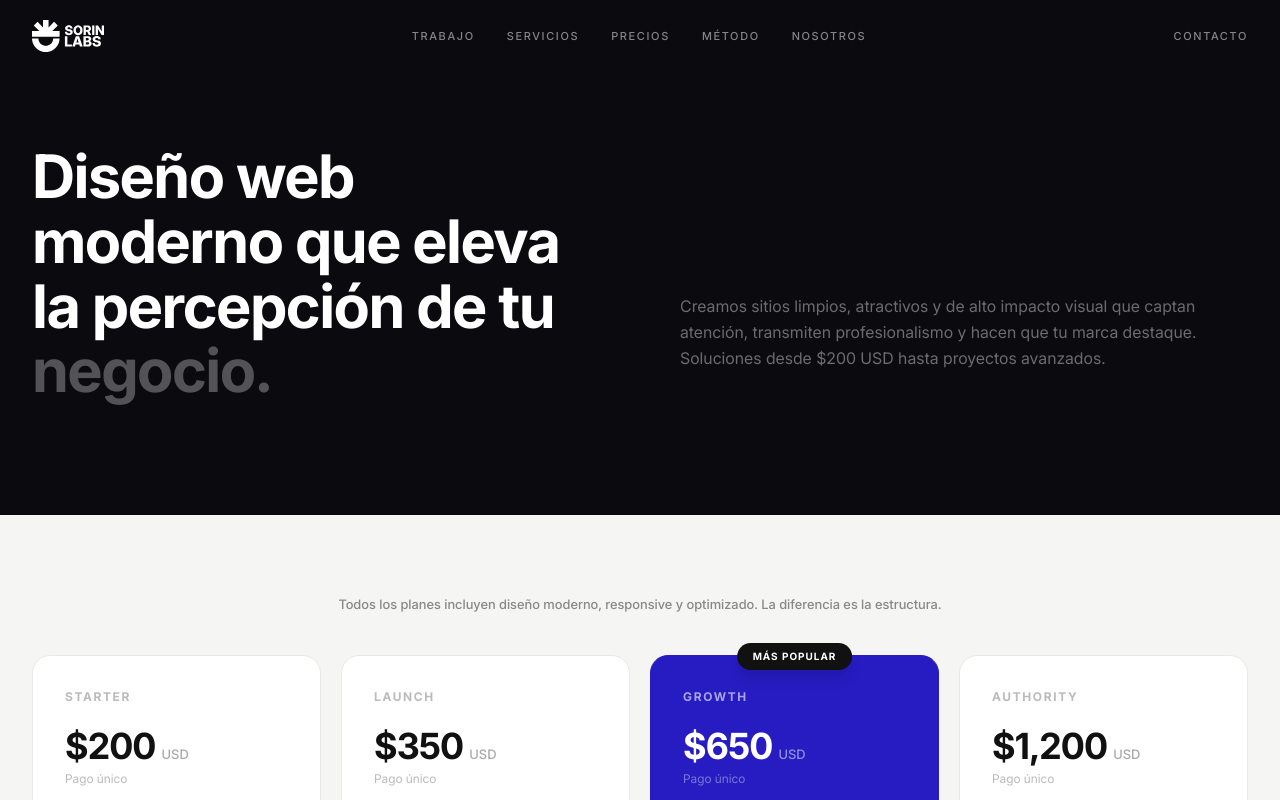
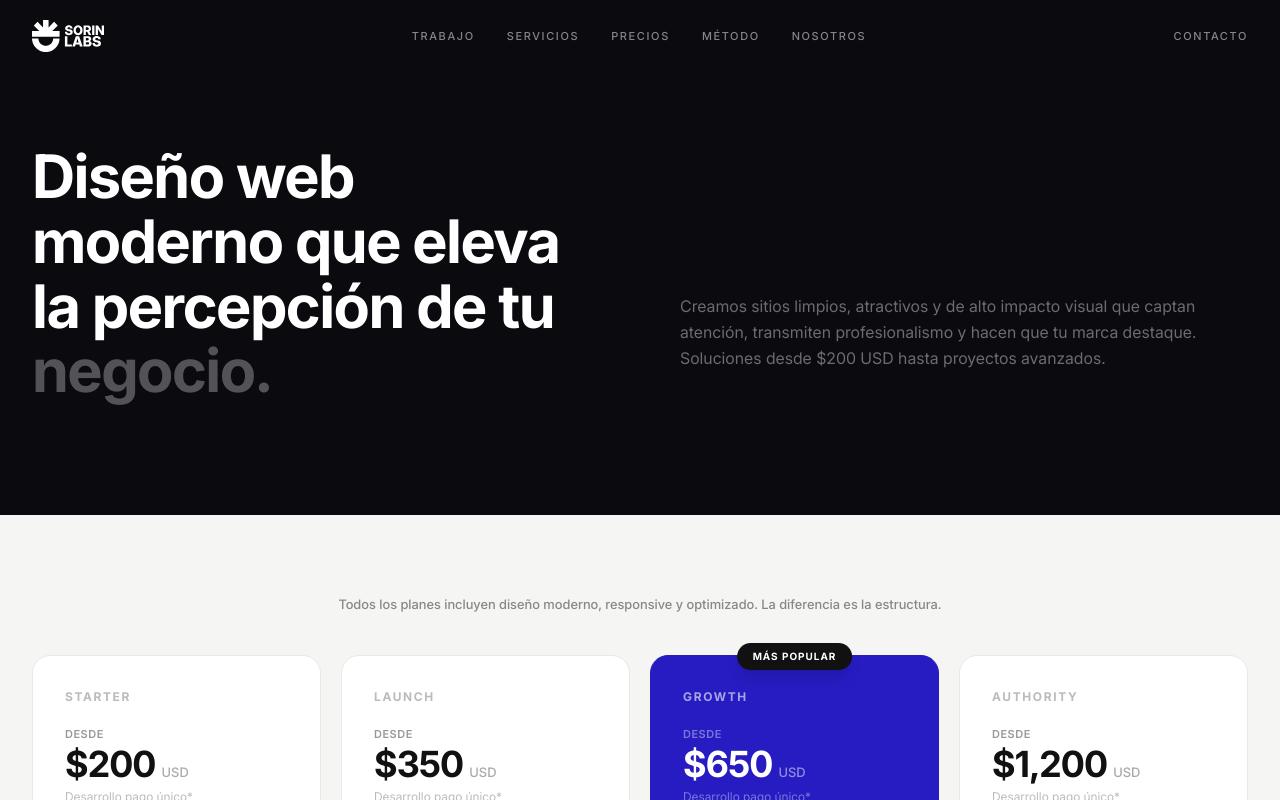
Before and after one commit to kirianL/SorinLabs, a Next.js app: page /precios in a window 1280 px wide. Shown: the top 800 px of the page. Built offline with nearby package versions, Linux system fonts and the light colour scheme.

Commit message:
feat: Add 'Desde' and clarify pricing refers to development cost

```diff
--- a/src/app/precios/page.tsx
+++ b/src/app/precios/page.tsx
@@ -170,6 +170,9 @@ export default function PricingPage() {
                   </h3>
 
                   {/* Price */}
+                  <p className={`text-[11px] font-semibold tracking-wider uppercase mb-0.5 ${plan.highlighted ? "text-white/40" : "text-[#999]"}`}>
+                    Desde
+                  </p>
                   <div className="flex items-baseline gap-1.5 mb-1">
                     <span
                       className={`text-3xl sm:text-4xl font-bold tracking-tight ${
@@ -191,7 +194,7 @@ export default function PricingPage() {
                       plan.highlighted ? "text-white/40" : "text-[#bbb]"
                     }`}
                   >
-                    Pago único
+                    Desarrollo pago único*
                   </p>
 
                   {/* Description */}
```
